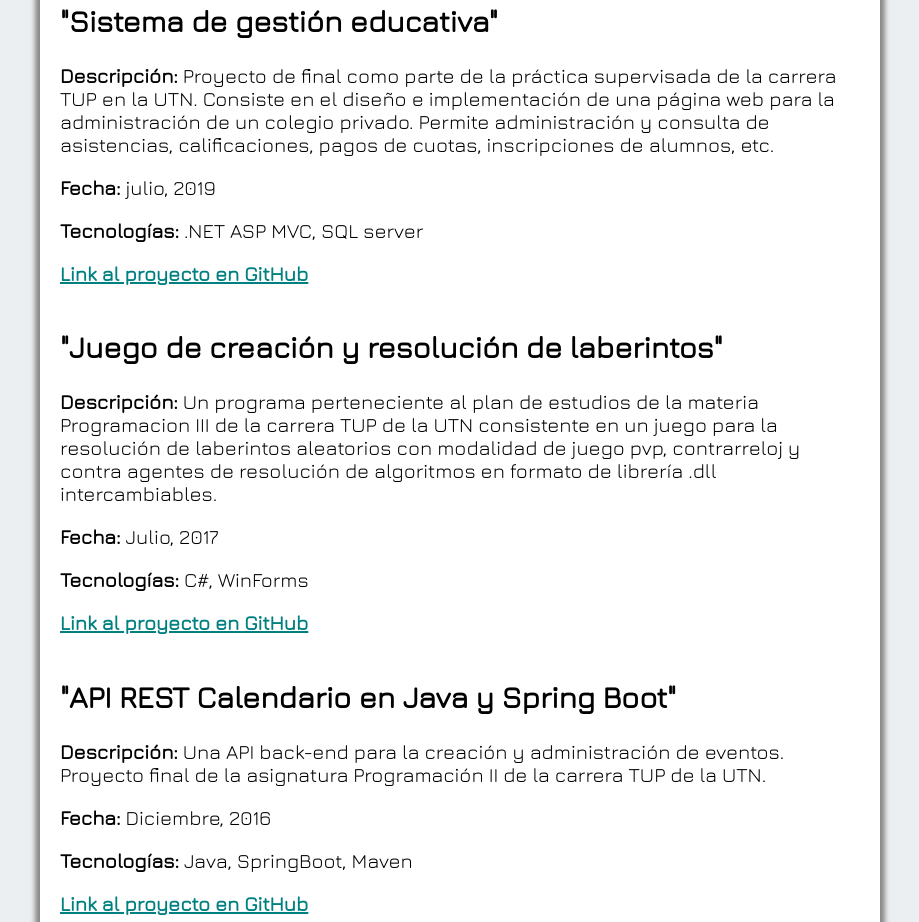
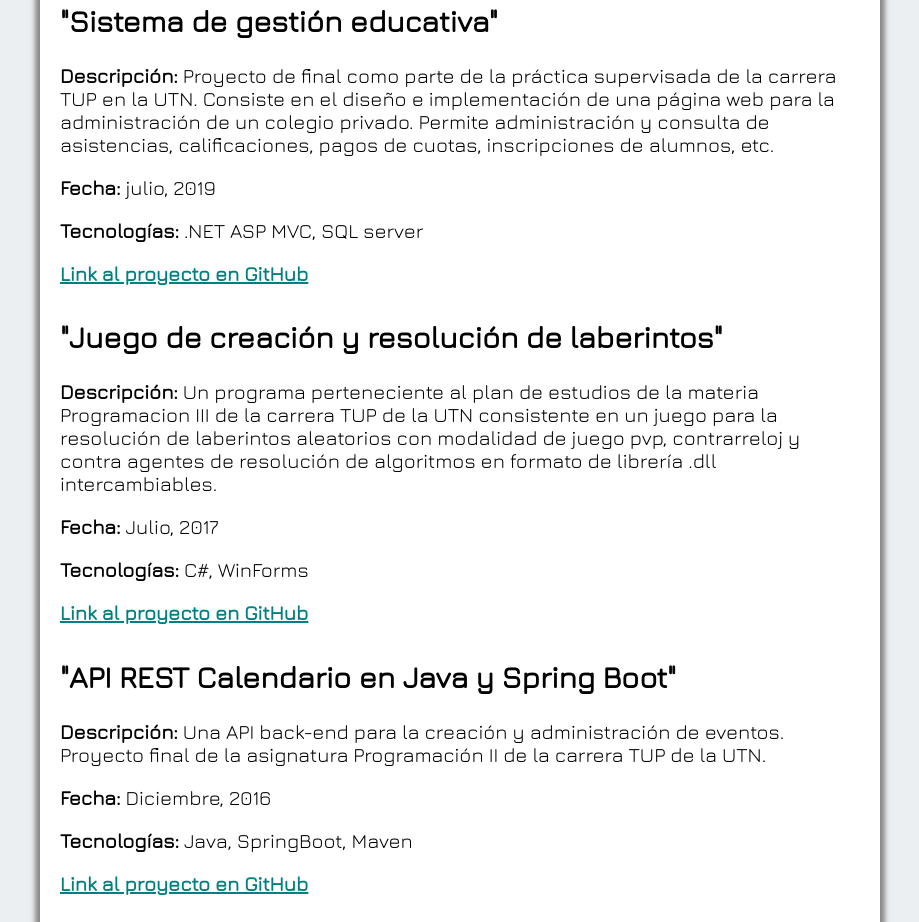
Before and after one commit to LucasNahuel/LucasNahuel.github.io, a plain HTML site: page index.html in a window 1280 px wide. Shown: the part 1598-2520 px from the top of the page, without its empty margins (180-1099 px from the left). Drawn offline with nearby package versions, Linux system fonts and the light colour scheme.

Commit message:
Update styles.css

```diff
--- a/styles.css
+++ b/styles.css
@@ -89,9 +89,6 @@ a{
 
 .proyecto{
     text-align: left;
-    display: flex;
-    flex-direction: column;
-    justify-content: left;
 }
 
 h{
```
